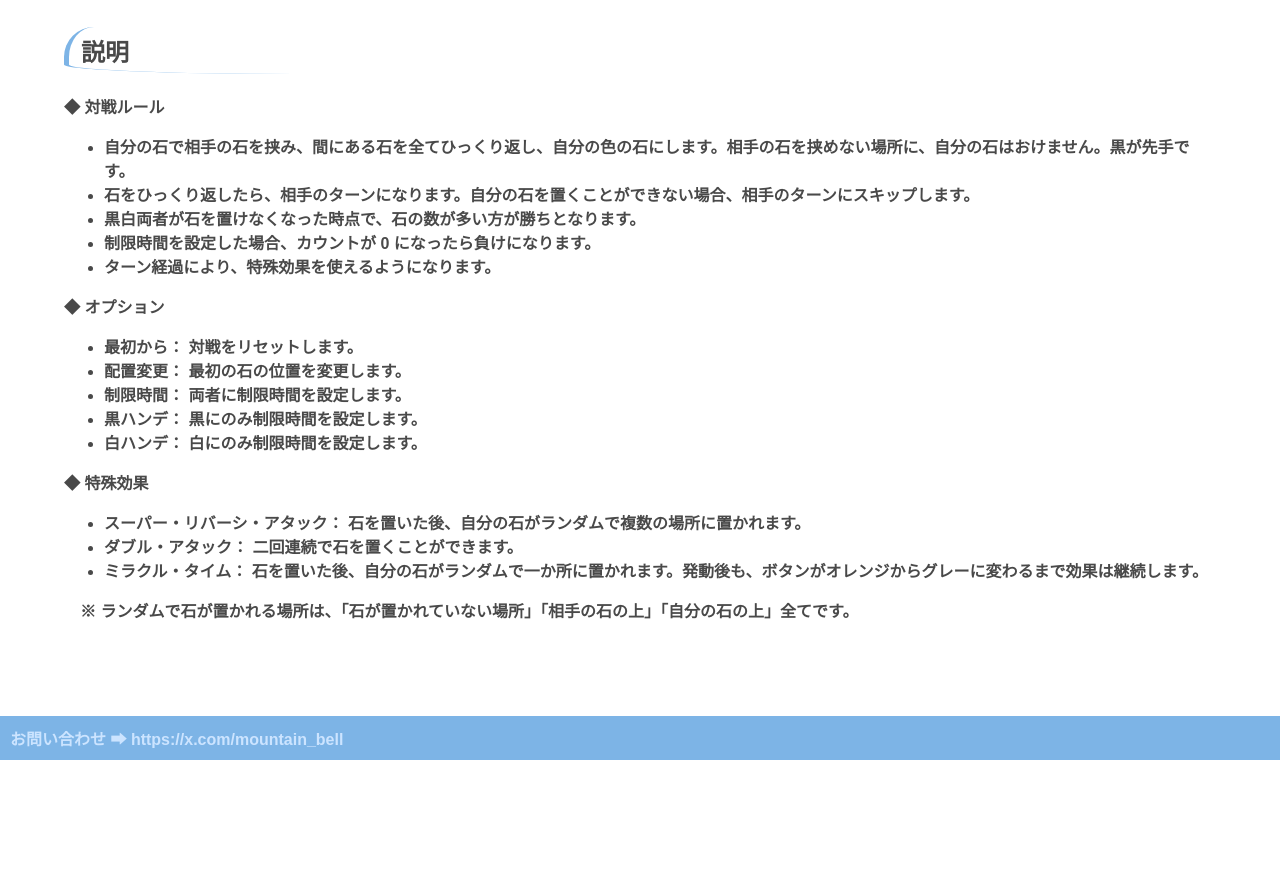
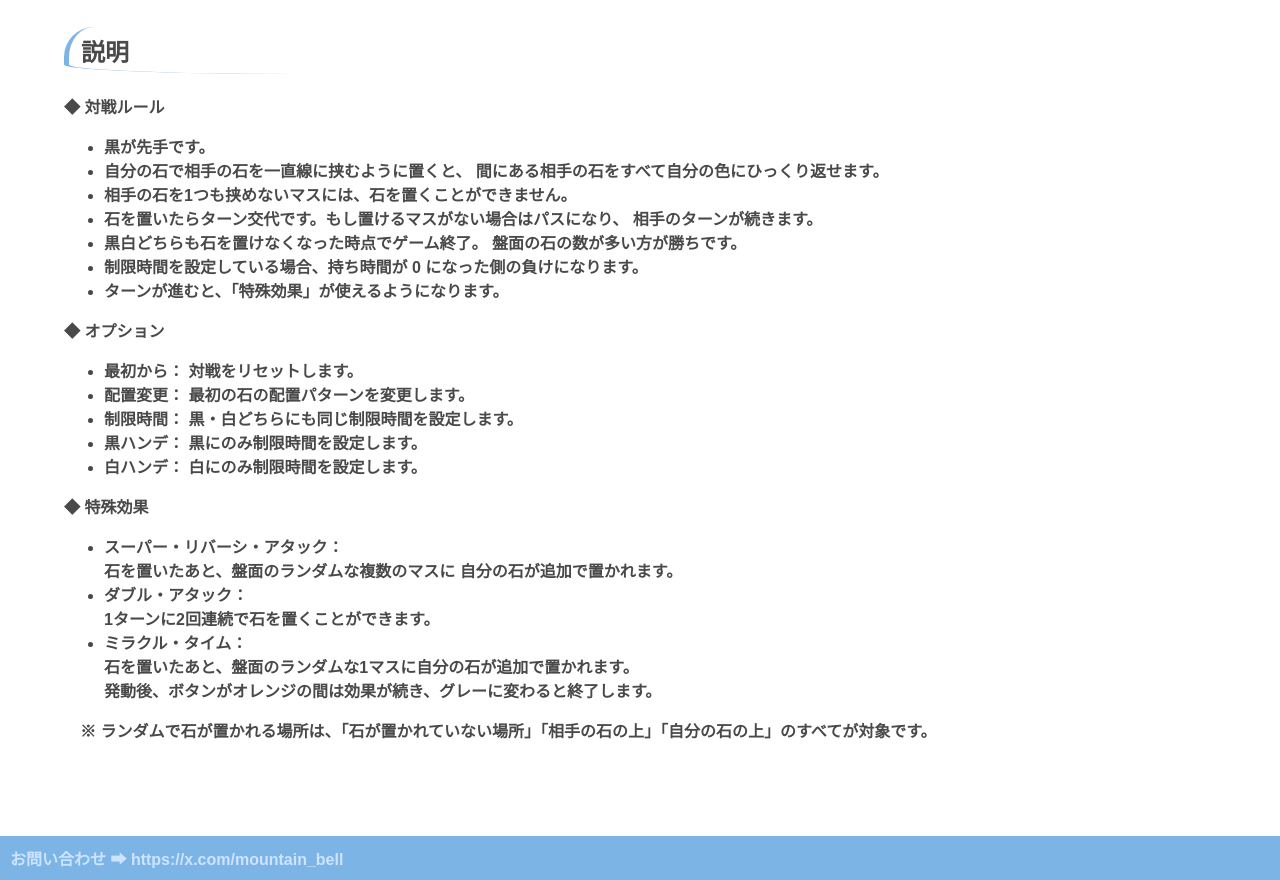
Before and after one commit to mountain-bell/mountain-bell.github.io, a website: page miracle-reversi/index.html in a window 1280 px wide. Shown: the part 1265-2145 px from the top of the page. Before the commit the page ends 2025 px from the top, so only its background shows below. Drawn offline with Linux system fonts and the light colour scheme.

Commit message:
説明文を調整

```diff
--- a/miracle-reversi/index.html
+++ b/miracle-reversi/index.html
@@ -104,42 +104,53 @@
 			<div class="text_area">
 				◆ 対戦ルール
 				<ul>
+					<li>黒が先手です。</li>
 					<li>
-						自分の石で相手の石を挟み、間にある石を全てひっくり返し、自分の色の石にします。相手の石を挟めない場所に、自分の石はおけません。黒が先手です。
+						自分の石で相手の石を一直線に挟むように置くと、
+						間にある相手の石をすべて自分の色にひっくり返せます。
+					</li>
+					<li>相手の石を1つも挟めないマスには、石を置くことができません。</li>
+					<li>
+						石を置いたらターン交代です。もし置けるマスがない場合はパスになり、
+						相手のターンが続きます。
 					</li>
 					<li>
-						石をひっくり返したら、相手のターンになります。自分の石を置くことができない場合、相手のターンにスキップします。
+						黒白どちらも石を置けなくなった時点でゲーム終了。
+						盤面の石の数が多い方が勝ちです。
 					</li>
 					<li>
-						黒白両者が石を置けなくなった時点で、石の数が多い方が勝ちとなります。
+						制限時間を設定している場合、持ち時間が 0
+						になった側の負けになります。
 					</li>
-					<li>
-						制限時間を設定した場合、カウントが 0 になったら負けになります。
-					</li>
-					<li>ターン経過により、特殊効果を使えるようになります。</li>
+					<li>ターンが進むと、「特殊効果」が使えるようになります。</li>
 				</ul>
 				◆ オプション
 				<ul>
 					<li>最初から： 対戦をリセットします。</li>
-					<li>配置変更： 最初の石の位置を変更します。</li>
-					<li>制限時間： 両者に制限時間を設定します。</li>
+					<li>配置変更： 最初の石の配置パターンを変更します。</li>
+					<li>制限時間： 黒・白どちらにも同じ制限時間を設定します。</li>
 					<li>黒ハンデ： 黒にのみ制限時間を設定します。</li>
 					<li>白ハンデ： 白にのみ制限時間を設定します。</li>
 				</ul>
 				◆ 特殊効果
 				<ul>
 					<li>
-						スーパー・リバーシ・アタック：
-						石を置いた後、自分の石がランダムで複数の場所に置かれます。
+						スーパー・リバーシ・アタック：<br />
+						石を置いたあと、盤面のランダムな複数のマスに
+						自分の石が追加で置かれます。
 					</li>
-					<li>ダブル・アタック： 二回連続で石を置くことができます。</li>
 					<li>
-						ミラクル・タイム：
-						石を置いた後、自分の石がランダムで一か所に置かれます。発動後も、ボタンがオレンジからグレーに変わるまで効果は継続します。
+						ダブル・アタック：<br />
+						1ターンに2回連続で石を置くことができます。
+					</li>
+					<li>
+						ミラクル・タイム：<br />
+						石を置いたあと、盤面のランダムな1マスに自分の石が追加で置かれます。<br />
+						発動後、ボタンがオレンジの間は効果が続き、グレーに変わると終了します。
 					</li>
 				</ul>
 				<span class="annotation inline_block">
-					ランダムで石が置かれる場所は、「石が置かれていない場所」「相手の石の上」「自分の石の上」全てです。
+					ランダムで石が置かれる場所は、「石が置かれていない場所」「相手の石の上」「自分の石の上」のすべてが対象です。
 				</span>
 			</div>
 			<div class="modal_area" id="modal_black">
```
